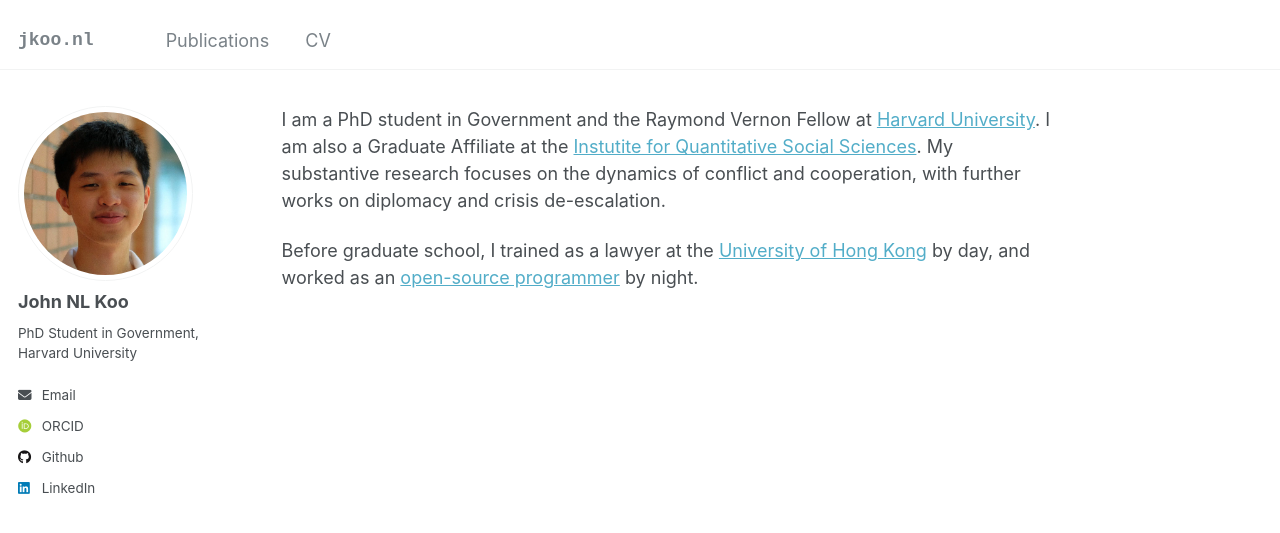
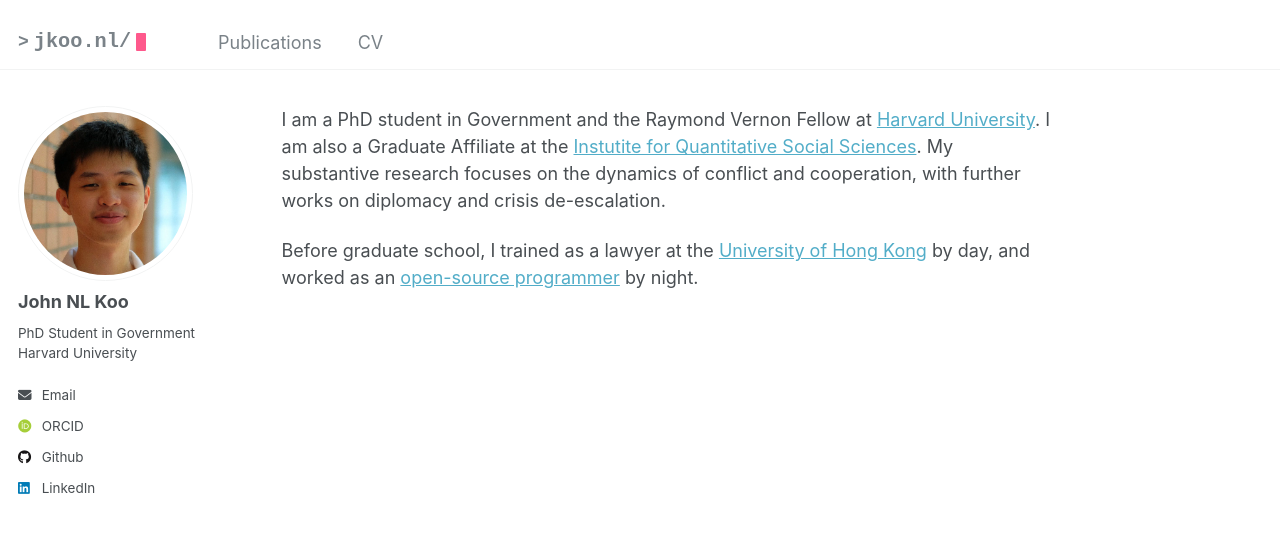
Before and after one commit to tanxpyox/jkoo.nl, a Jekyll site: the page built from _pages/about.md, in a window 1280 px wide. Shown: the top 533 px of the page. Built offline with Jekyll 4.4.1, drawn with Linux system fonts in a browser that asks for light colours; some web fonts are replaced.

Commit message:
masthead logo
xlogo stylesheet

```diff
--- a/Gemfile
+++ b/Gemfile
@@ -1,4 +1,6 @@
 source 'https://rubygems.org'
+
+gem 'ffi', '= 1.16.3'
 
 group :jekyll_plugins do
   gem 'jekyll'
--- a/_config.yml
+++ b/_config.yml
@@ -24,8 +24,8 @@ author:
   avatar           : "profile.jpg"
   name             : "John NL Koo"
   pronouns         : # example: "she/her"
-  bio              : "PhD Student in Government, Harvard University"
-  location         : # "Earth"
+  bio              : "PhD Student in Government<br>Harvard University"
+  location         : # "Cambridge, MA"
   employer         : # "Red Brick University"
   uri              : # URL
   email            : "johnkoo@fas.harvard.edu"
--- a/_includes/masthead.html
+++ b/_includes/masthead.html
@@ -6,7 +6,15 @@
       <nav id="site-nav" class="greedy-nav">
         <button><div class="navicon"></div></button>
         <ul class="visible-links">
-          <li class="masthead__menu-item masthead__menu-item--lg" style="font-family: monospace"><a href="{{ base_path }}/">jkoo.nl</a></li>
+          <li class="masthead__menu-item masthead__menu-item--lg" style="text-decoration: none;">
+            <a href="{{ base_path }}/">
+              <div class="xlogo">
+                      <span class="xlogo__mark">&gt;</span>
+                      <span class="xlogo__text">jkoo.nl/</span>
+                      <span class="xlogo__cursor"></span>
+              </div>
+            </a>
+          </li>
           {% for link in site.data.navigation.main %}
             {% if link.url contains 'http' %}
               {% assign domain = '' %}
--- a/_sass/_masthead.scss
+++ b/_sass/_masthead.scss
@@ -56,3 +56,48 @@
     font-weight: 700;
   }
 }
+
+.xlogo {
+  display: flex;
+  align-items: center;
+  text-decoration: none;
+  font-weight: bold;
+  font-display: auto;
+  font-family: monospace, monospace;
+
+  img {
+    height: 44px;
+  }
+
+  &__mark {
+    margin-right: 5px;
+  }
+
+  &__text {
+    font-size: 1.125rem;
+    white-space: nowrap;
+  }
+
+  &__cursor {
+    display: inline-block;
+    width: 10px;
+    height: 1rem;
+    background: #fe5186;
+    margin-left: 5px;
+    border-radius: 1px;
+    animation: cursor 3s infinite;
+  }
+
+  @media (prefers-reduced-motion: reduce) {
+    &__cursor {
+        animation: none;
+    }
+  }
+
+}
+
+@keyframes cursor {
+  0% { opacity: 0; }
+  50% { opacity: 1; }
+  100% { opacity: 0; }
+}
--- a/_sass/_reset.scss
+++ b/_sass/_reset.scss
@@ -8,7 +8,7 @@ html {
   /* apply a natural box layout model to all elements */
   box-sizing: border-box;
   background-color: $background-color;
-  font-size: 16px;
+  font-size: 17px;
 
   @include breakpoint($medium) {
     font-size: 18px;
--- a/_sass/_variables.scss
+++ b/_sass/_variables.scss
@@ -6,7 +6,7 @@
    Typography
    ========================================================================== */
 
-$doc-font-size              : 16;
+$doc-font-size              : 17;
 
 /* paragraph indention */
 $paragraph-indent           : false; // true, false (default)
```
